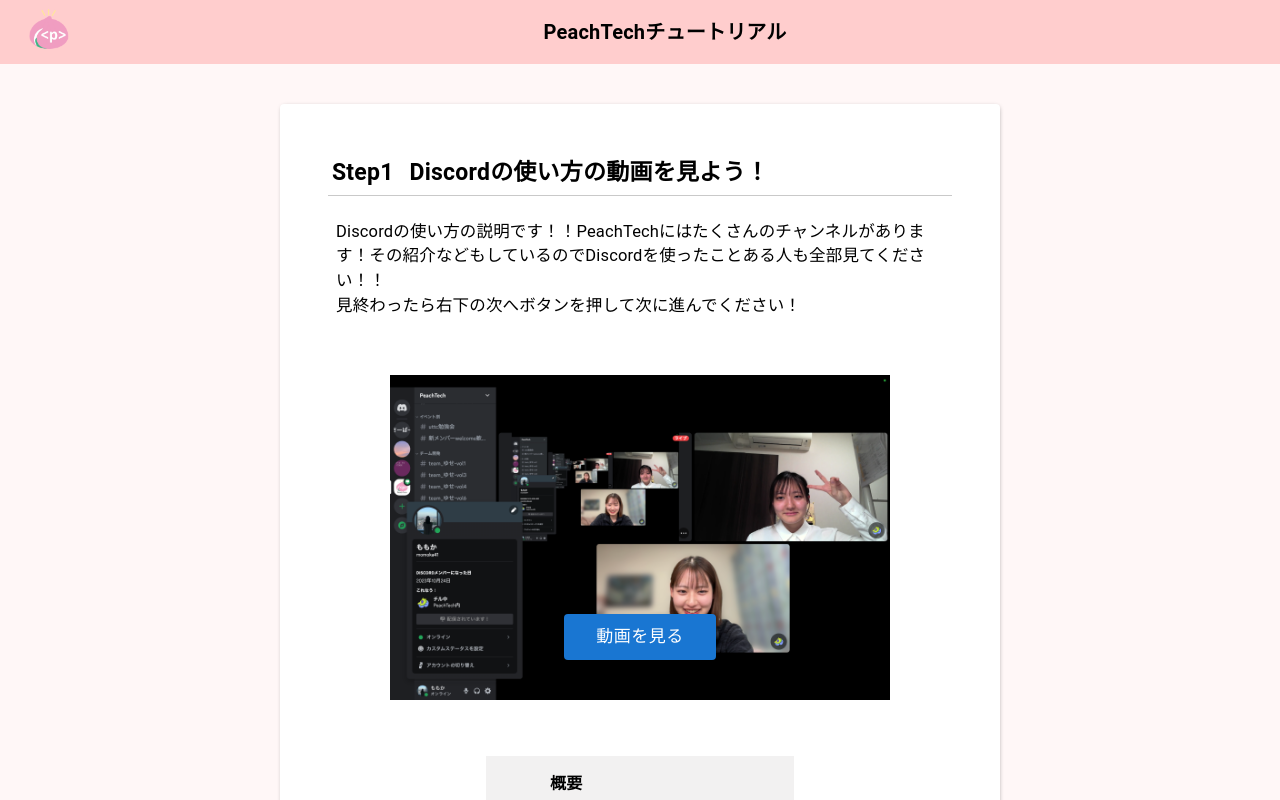
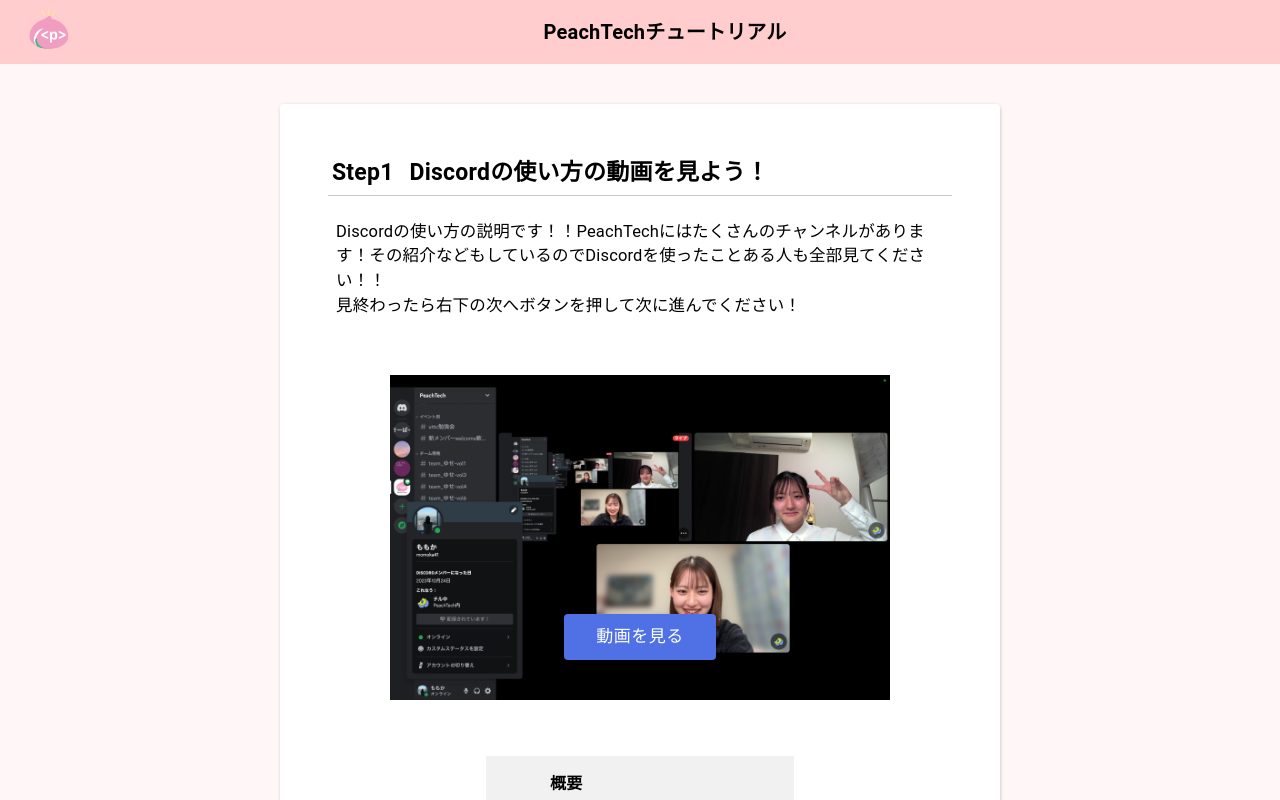
Before and after one commit to Peach-Tech0927/PeachTech-tutorial, a Next.js app: page /video-view in a window 1280 px wide. Shown: the top 800 px of the page. Built offline with nearby package versions, Linux system fonts and the light colour scheme.

Commit message:
動画を見るボタンの色を追加

```diff
--- a/app/components/video-view.tsx
+++ b/app/components/video-view.tsx
@@ -66,6 +66,11 @@ const VideoView: React.FC<VideoPageProps> = ({
             <Button
               variant="contained"
               sx={{
+                color: "white",
+                bgcolor: "#5071E5",
+                "&:hover": {
+                  background: "#3758CD",
+                },
                 px: { xs: 3, md: 4 },
                 py: 1,
                 fontSize: { xs: 14, md: 17 },
```
